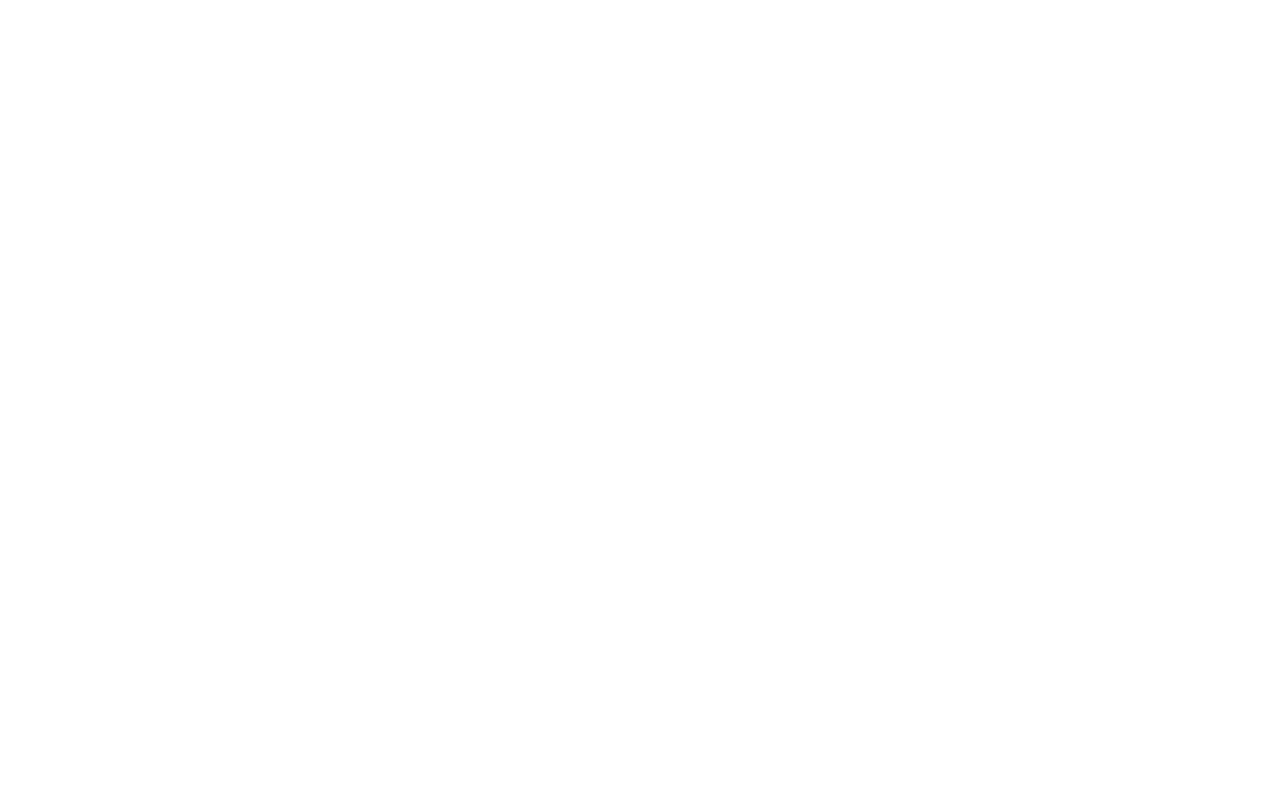
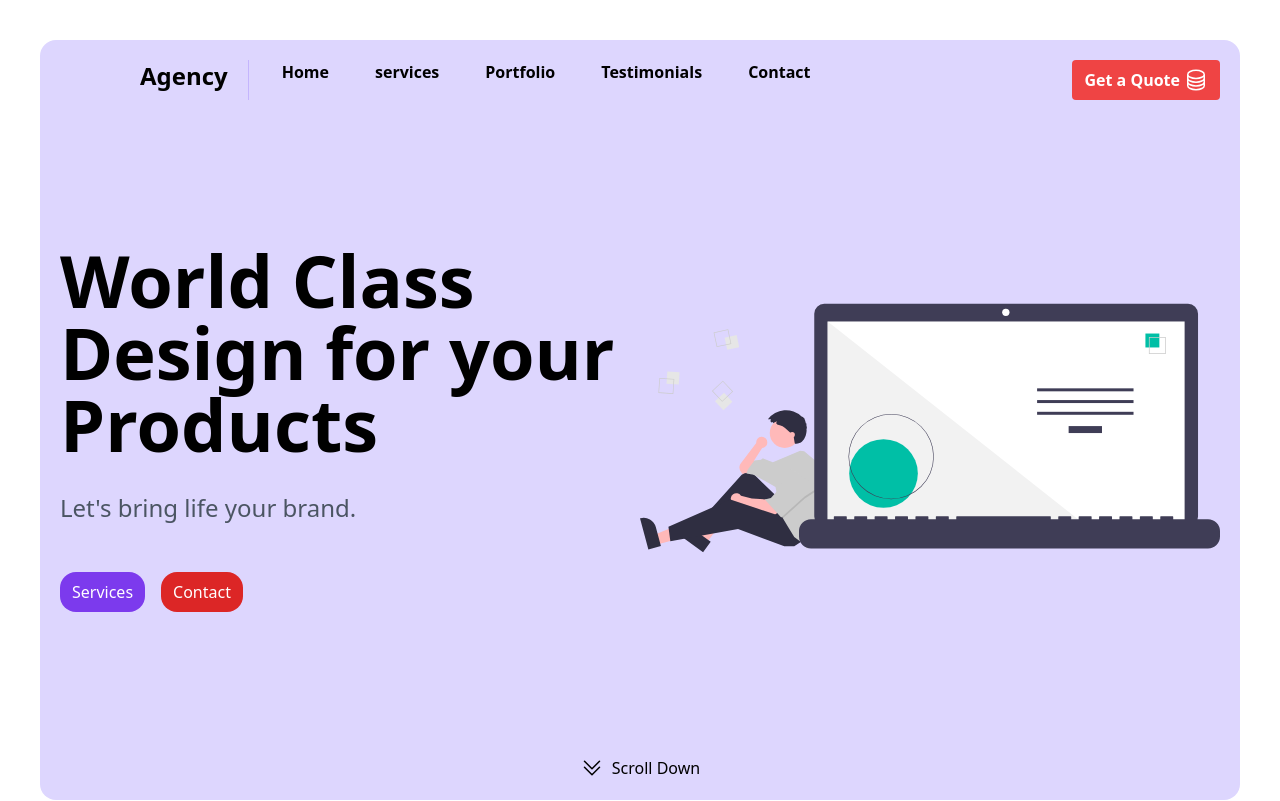
Before and after one commit to coder-ad286/Learn-Tailwind, a plain HTML site: page index.html in a window 1280 px wide. Shown: the top 801 px of the page. Drawn offline with nearby package versions, Linux system fonts and the light colour scheme.

Commit message:
changed command line

```diff
--- a/index.html
+++ b/index.html
@@ -9,7 +9,7 @@
 </head>
 
 <body class="p-5 md:p-10">
-    <!-- <section id="home" class="bg-purple-200 rounded-2xl p-5 mb-10">
+     <section id="home" class="bg-purple-200 rounded-2xl p-5 mb-10">
         <div class="container mx-auto ">
             <div class="flex">
                 <a class="text-2xl font-bold ml-20 pr-5 border-r border-purple-300 mr-5" href="index.html">Agency</a>
```
